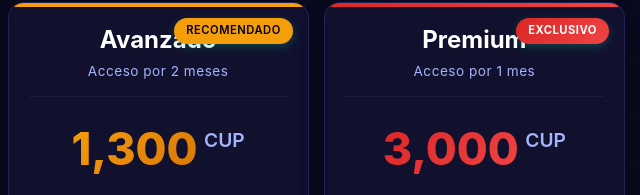
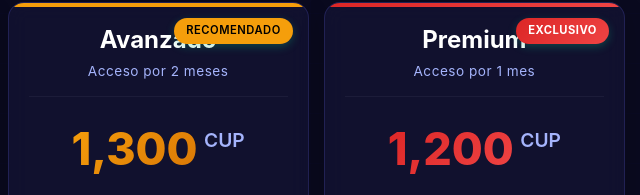
Before and after one commit to CromwellTrading/VPN-Bryan, a website: page public/plans.html in a window 1280 px wide. Shown: the part 187-382 px from the top of the page, 640-1280 px from the left. Drawn offline with Linux system fonts and the light colour scheme; a script that the page names is missing.

Commit message:
Update plans.html

```diff
--- a/public/plans.html
+++ b/public/plans.html
@@ -1471,7 +1471,7 @@
 
                 <div class="plan-price">
                     <div class="price-container">
-                        <span class="price-amount">3,000</span>
+                        <span class="price-amount">1,200</span>
                         <span class="price-currency">CUP</span>
                     </div>
                 </div>
```
